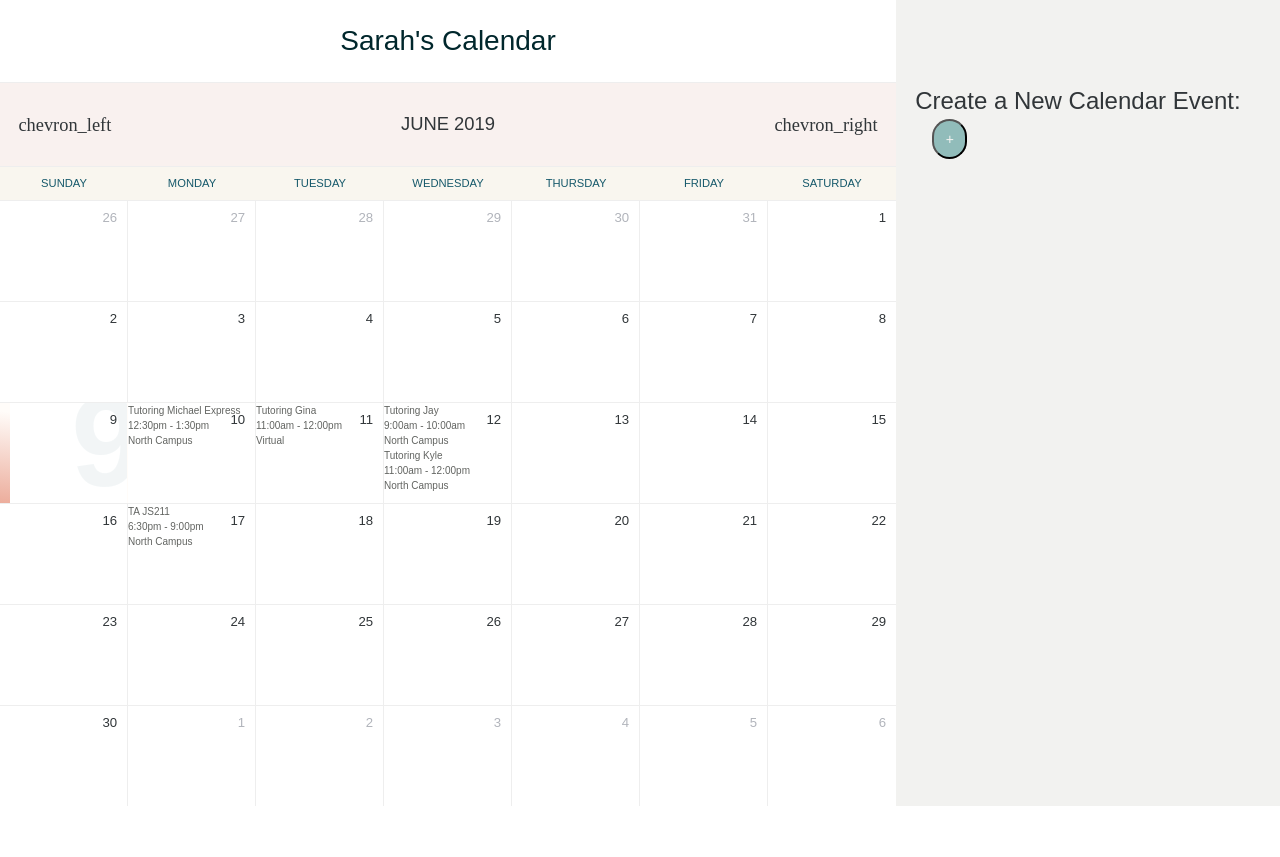
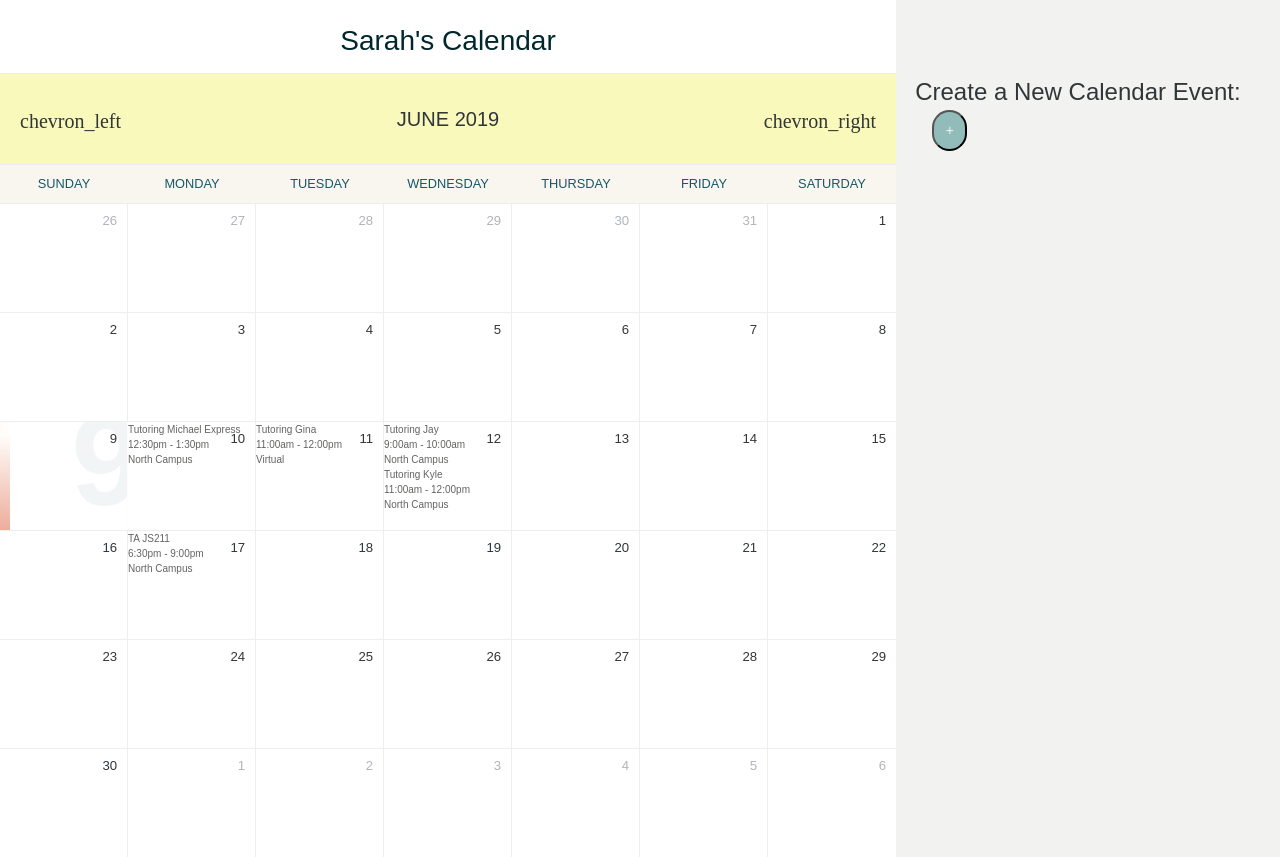
Before and after one commit to sarahcheatham/calendar, a React (Create React App) app: page / in a window 1280 px wide. Before the commit the page ends 806 px from the top, so only its background shows below. Built offline with nearby package versions, Linux system fonts and the light colour scheme; a web font is replaced by a local one.

Commit message:
clean up

```diff
--- a/src/App.css
+++ b/src/App.css
@@ -45,7 +45,7 @@
   --pink-color: #F9F1EF;
   --light-blue: #E5EBEF;
   --navy: #092930;
-  height: 100vh;
+  /* height: 100vh; */
 }
 
 /* GENERAL */
@@ -69,7 +69,8 @@ body {
 header {
   display: block;
   width: 100%;
-  padding: 3% 0%;
+  padding: 3% 0% 2% 0%;
+  /* padding: 2% 0%; */
   border-bottom: 1px solid var(--border-color);
   background: var(--neutral-color);
   color: var(--navy);
@@ -79,16 +80,19 @@ header {
 }
 
 /* changes the very top header */
-#calhead {
+#user-calendar-header {
   grid-column: 1 / 2;
   font-size: 175%;
-  text-align: center;
   color: var(--black-color);
   line-height: 1;
   margin-bottom: 0%;
+  display: flex;
+  justify-content: center;
+  align-items: center;
+  height: 100%;
 }
 
-#calhead .icon {
+#user-calendar-header .icon {
   padding-right: .25em;
 }
 
@@ -98,7 +102,6 @@ main {
   margin-top: 5em;
   max-width: 50em;
 }
-
 
 /* GRID */
 
@@ -143,7 +146,9 @@ main {
   display: block;
   position: relative;
   width: 100%;
-  background: var(--pink-color);
+  background: #F9F9BB;
+  /* background: #FCD1C8; */
+  /* background: var(--pink-color); */
   grid-column: 1 / 2;
 }
 
@@ -153,7 +158,7 @@ main {
   font-family: museo-sans-rounded, sans-serif;
   font-style: normal;
   font-weight: 500;
-  font-size: 115%;
+  font-size: 125%;
   padding: 1.5em 0;
   border-bottom: 1px solid var(--border-color);
 }
@@ -185,14 +190,14 @@ main {
   font-weight: 300;
   color: var(--main-color);
   background: var(--post-it);
-  font-size: 70%;
+  font-size: 80%;
   padding: .75em 0;
   border-bottom: 1px solid var(--border-color);
 }
 
 .calendar .body .cell {
   position: relative;
-  height: 6.25em;
+  height: 6.75em;
   border-right: 1px solid var(--border-color);
   overflow: hidden;
   cursor: pointer;
--- a/src/components/Calendar.js
+++ b/src/components/Calendar.js
@@ -59,7 +59,7 @@ class Calendar extends React.Component {
 
     renderActivity(activity, index){
         const format = "ddd MMM DD YYYY";
-        const { currentMonth, selectedDate } = this.state;
+        const { currentMonth } = this.state;
         const monthStart = dateFns.startOfMonth(currentMonth);
         const monthEnd = dateFns.endOfMonth(monthStart);
         const startDate = dateFns.startOfWeek(monthStart);
@@ -80,7 +80,6 @@ class Calendar extends React.Component {
 
         for(let i = 0; i < calendarDays.length; i++){
             if(activity.date === calendarDays[i]){
-                // console.log(calendarDays[i])
                 location = activity.location;
                 time = activity.time;
                 description = activity.description;
@@ -104,16 +103,7 @@ class Calendar extends React.Component {
         const startDate = dateFns.startOfWeek(monthStart);
         const endDate = dateFns.endOfWeek(monthEnd);
 
-        const unformattedDays = dateFns.eachDay(
-            new Date(startDate),
-            new Date(endDate)
-        )
-        const calendarDays = unformattedDays.map(day => {
-            return dateFns.format(day, format)
-        })
-
         const events = this.formatEvents();
-        // console.log("calendarDays:", calendarDays)
 
         const dateFormat = "D";
         const rows = [];
@@ -138,14 +128,12 @@ class Calendar extends React.Component {
                     >
                         <span className="number">{formattedDate}</span>
                         <span className="bg">{formattedDate}</span>
-                        {/* {this.renderActivity(activity)} */}
                         {events.map((event, index)=> {
                             if(dateFns.format(cloneDay.toString(), format) === event.date){
                                 return this.renderActivity(event, index)
                             }
                             return ""
-                            })
-                        }
+                        })}
                     </div>
                 );
                 day = dateFns.addDays(day, 1);
--- a/src/components/Form.js
+++ b/src/components/Form.js
@@ -1,12 +1,11 @@
 import React from 'react';
 // import Validation from 'react-validation';
 import FormHeader from './FormHeader';
-import dateFns from 'date-fns';
+// import dateFns from 'date-fns';
 
 class Form extends React.Component{
     state = {
         userId: "",
-        // date: "",
         date: new Date(),
         time: "",
         location: "",
--- a/src/components/Header.js
+++ b/src/components/Header.js
@@ -11,7 +11,7 @@ const Header = (props) => {
     // uncomment when working with SQL database
     // const userName = props.users.map(user => user.firstName);
     return (
-        <header id="calhead">
+        <header id="user-calendar-header">
             <span>{userName}'s Calendar</span>
         </header>
     );
```
Also changed, not shown: src/App.js (+0 -8 lines).
